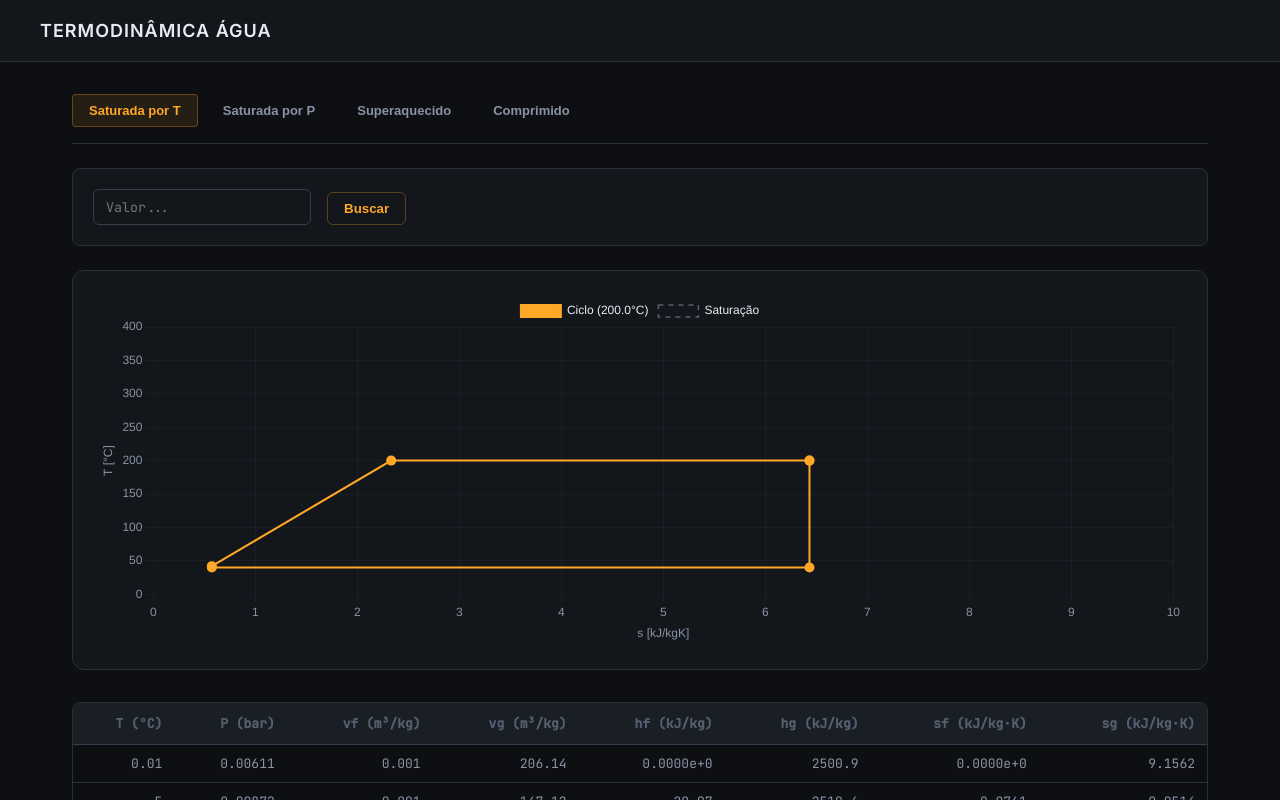
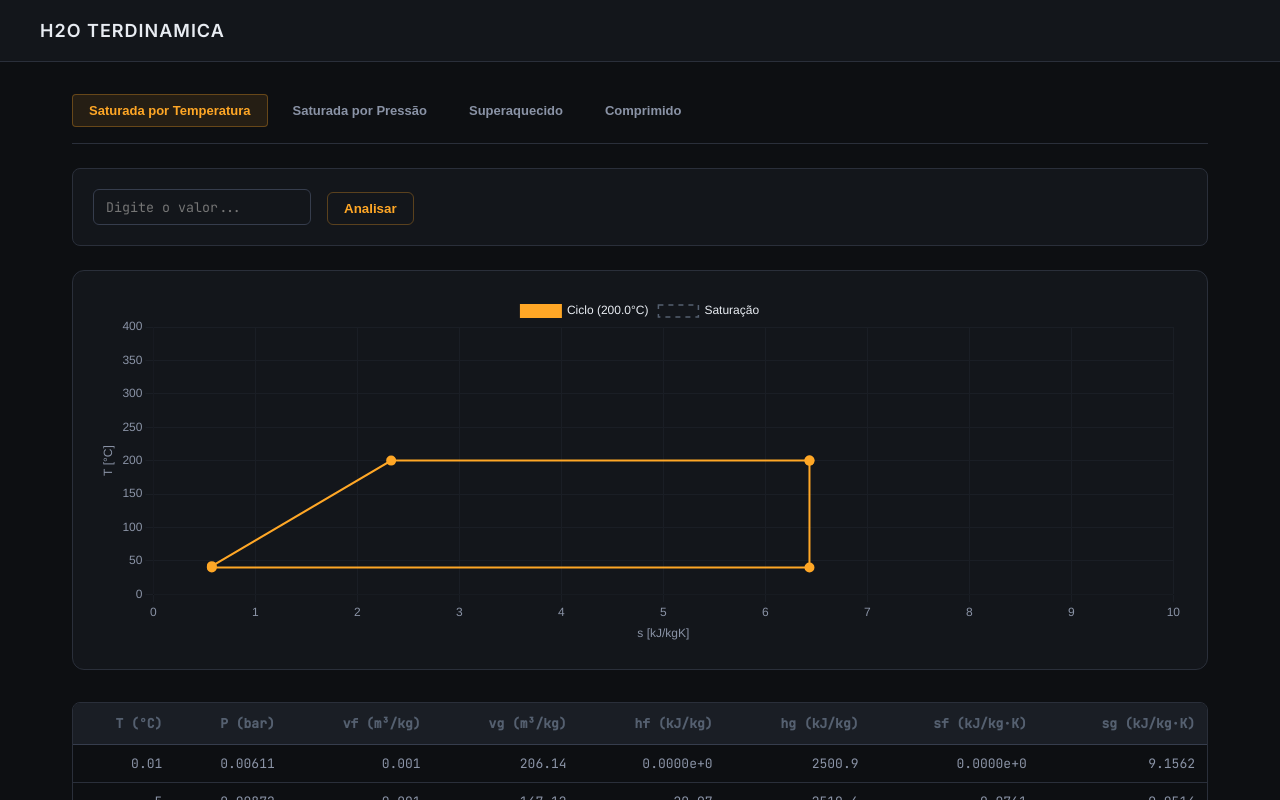
Before and after one commit to samuel-rbt/projeto-nathan, a React (Vite) app: page / in a window 1280 px wide. Shown: the top 800 px of the page. Built offline with nearby package versions, Linux system fonts and the light colour scheme.

Commit message:
Fix: cabecalho

```diff
--- a/index.html
+++ b/index.html
@@ -3,7 +3,7 @@
   <head>
     <meta charset="UTF-8" />
     <meta name="viewport" content="width=device-width, initial-scale=1.0" />
-    <title>Termodinâmica água</title>
+    <title>H2O Termodinâmica | Nathan Lucena</title>
     <link rel="preconnect" href="https://fonts.googleapis.com" />
     <link rel="preconnect" href="https://fonts.gstatic.com" crossorigin />
     <link href="https://fonts.googleapis.com/css2?family=Inter:wght@400;500;600&family=JetBrains+Mono:wght@400;500&display=swap" rel="stylesheet" />
--- a/src/App.jsx
+++ b/src/App.jsx
@@ -25,8 +25,8 @@ function findThreePoints(arr, val, idx) {
 }
 
 const TABS = [
-  { id: 'sat-t', label: 'Saturada por T' },
-  { id: 'sat-p', label: 'Saturada por P' },
+  { id: 'sat-t', label: 'Saturada por Temperatura' },
+  { id: 'sat-p', label: 'Saturada por Pressão' },
   { id: 'sup',   label: 'Superaquecido' },
   { id: 'liq',   label: 'Comprimido' },
 ]
@@ -61,7 +61,7 @@ export default function App() {
     <div className={styles.app}>
       <header className={styles.header}>
         <div className={styles.headerInner}>
-          <div className={styles.logoTitle}>Termodinâmica água</div>
+          <div className={styles.logoTitle}>H2O Terdinamica</div>
         </div>
       </header>
 
@@ -73,8 +73,8 @@ export default function App() {
         <div className={styles.searchBar}>
           {tab === 'sup' && <select value={supKey} onChange={e => setSupKey(e.target.value)}>{Object.keys(supData).map(k => <option key={k} value={k}>{k} bar</option>)}</select>}
           {tab === 'liq' && <select value={liqKey} onChange={e => setLiqKey(e.target.value)}>{Object.keys(liqData).map(k => <option key={k} value={k}>{k} MPa</option>)}</select>}
-          <input type="number" value={searchVal} onChange={e => setSearchVal(e.target.value)} placeholder="Valor..." onKeyDown={e => e.key === 'Enter' && handleSearch()} />
-          <button onClick={handleSearch}>Buscar</button>
+          <input type="number" value={searchVal} onChange={e => setSearchVal(e.target.value)} placeholder="Digite o valor..." onKeyDown={e => e.key === 'Enter' && handleSearch()} />
+          <button onClick={handleSearch}>Analisar</button>
         </div>
 
         {result && !result.error && (
@@ -85,11 +85,16 @@ export default function App() {
 
         <RankineChart currentResult={result} />
 
-        <div className={styles.tableWrap}><table className={styles.table}><thead><tr>{headers.map(h => <th key={h}>{h}</th>)}</tr></thead><tbody>{rows.map((row, i) => (<tr key={i} className={highlightVal !== null && row[keyIdx] === highlightVal ? styles.highlighted : ''}>{row.map((v, ci) => <td key={ci}>{fmt(v)}</td>)}</tr>))}</tbody></table></div>
+        <div className={styles.tableWrap}>
+          <table className={styles.table}>
+            <thead><tr>{headers.map(h => <th key={h}>{h}</th>)}</tr></thead>
+            <tbody>{rows.map((row, i) => (<tr key={i} className={highlightVal !== null && row[keyIdx] === highlightVal ? styles.highlighted : ''}>{row.map((v, ci) => <td key={ci}>{fmt(v)}</td>)}</tr>))}</tbody>
+          </table>
+        </div>
       </main>
 
       <footer className={styles.footer}>
-        Criado por: <strong style={{color: 'var(--text)'}}>Nathan Medeiros de Lucena</strong> | Matrícula: 29298628
+        Desenvolvido por: <strong style={{color: 'var(--text)'}}>Nathan Medeiros de Lucena</strong> | Matrícula: 29298628
       </footer>
     </div>
   )
```
